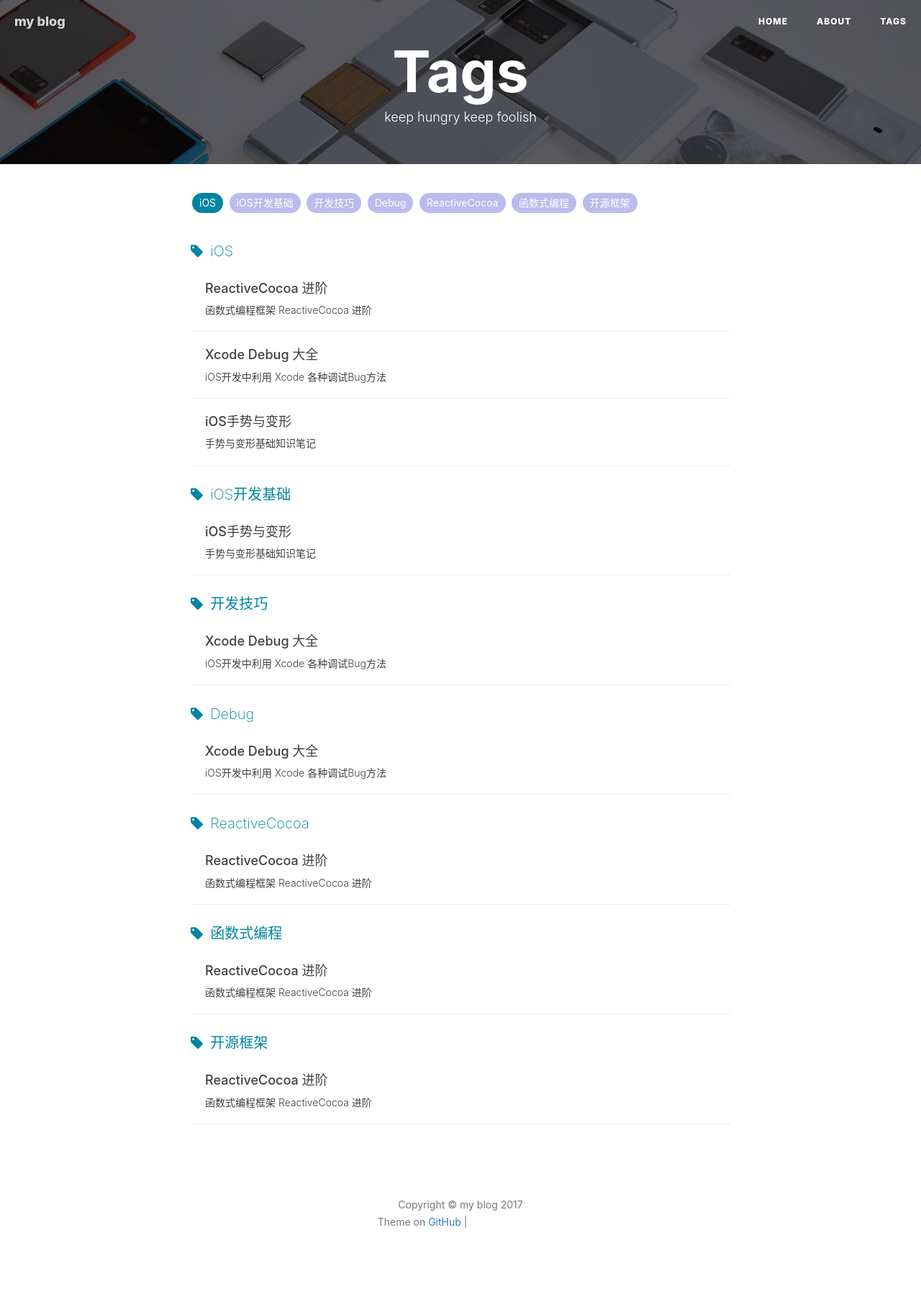
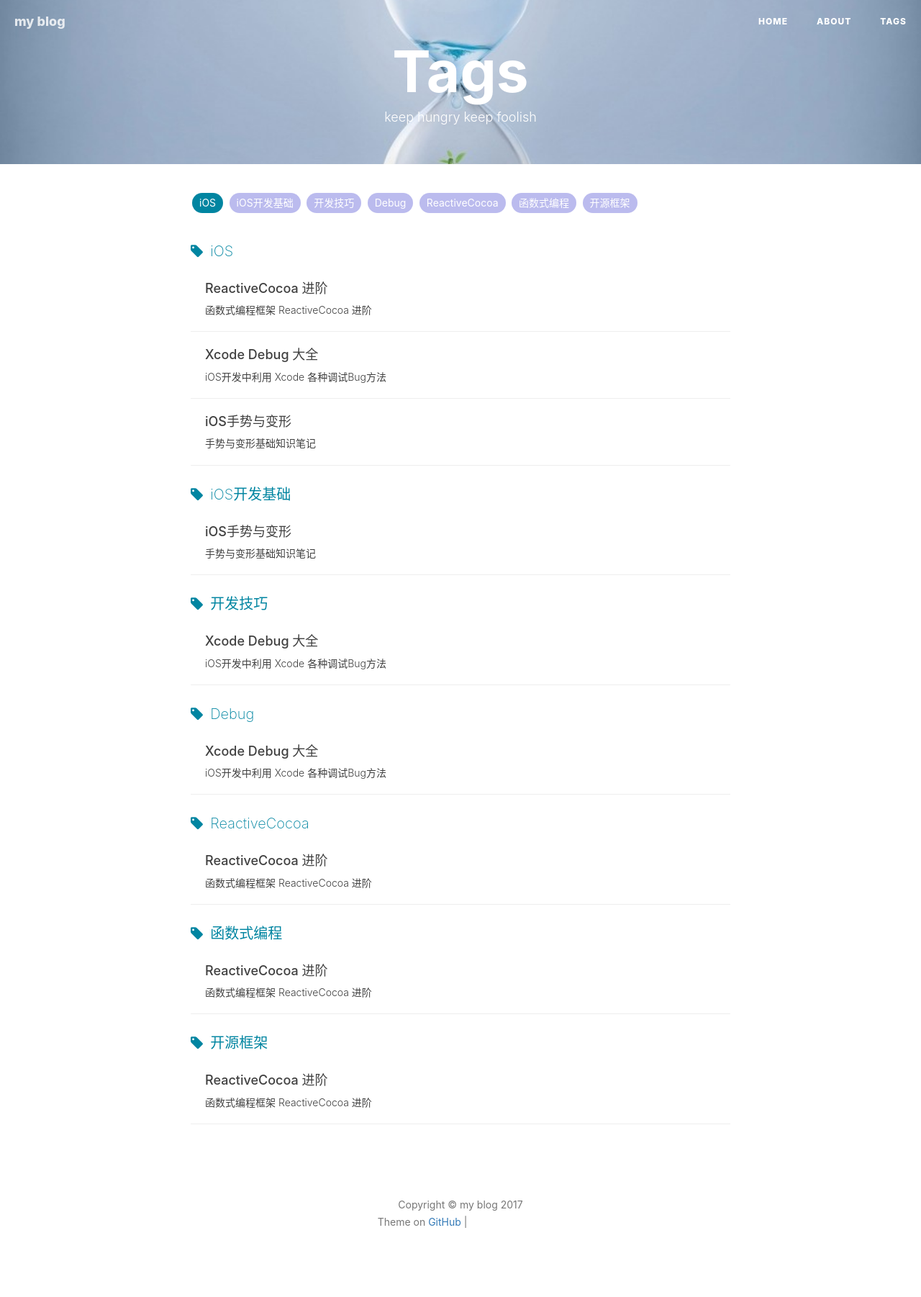
Before and after one commit to jinghaitingfeng/jinghaitingfeng.github.io, a Jekyll site: the page built from tags.html, in a window 1280 px wide. Shown: the whole page at 72% size. Built offline with Jekyll 4.4.1, drawn with Linux system fonts in a browser that asks for light colours; nearby versions of some CDN libraries; comment, search, counter and statistics services are not loaded; grey boxes are pictures that could not be loaded.

Commit message:
Update tags.html

```diff
--- a/tags.html
+++ b/tags.html
@@ -2,7 +2,7 @@
 title: Tags
 layout: default
 description: keep hungry keep foolish
-header-img: "img/tag-bg.jpg"
+header-img: "img/280.jpg"
 ---
 
 <!-- Page Header -->
```
